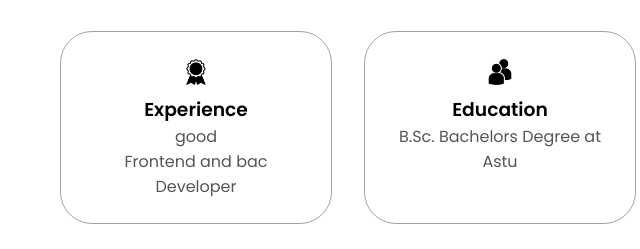
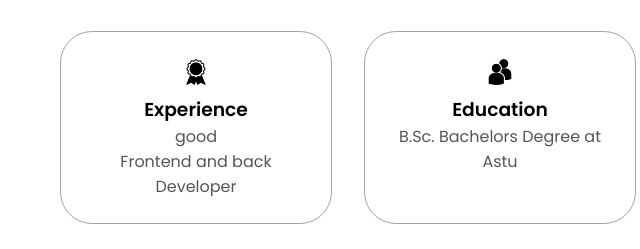
Before and after one commit to Bekamgenene/my-portfolio, a plain HTML site: page index.html in a window 1280 px wide. Shown: the part 1117-1366 px from the top of the page, 484-1124 px from the left. Drawn offline with Linux system fonts and the light colour scheme.

Commit message:
Update index.html

```diff
--- a/index.html
+++ b/index.html
@@ -91,7 +91,7 @@
                 class="icon"
               />
               <h3>Experience</h3>
-              <p>good<br />Frontend and bac Developer</p>
+              <p>good<br />Frontend and back Developer</p>
             </div>
             <div class="details-container">
               <img
```
